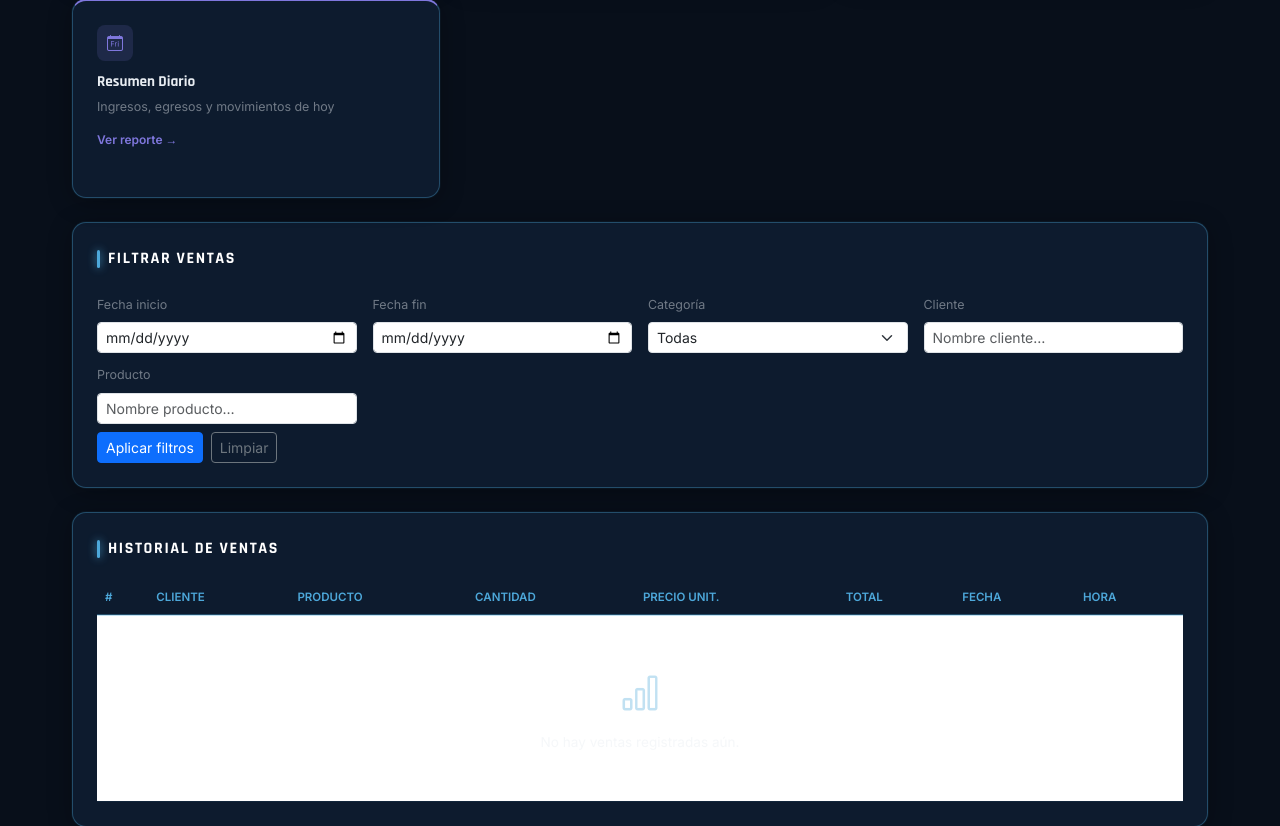
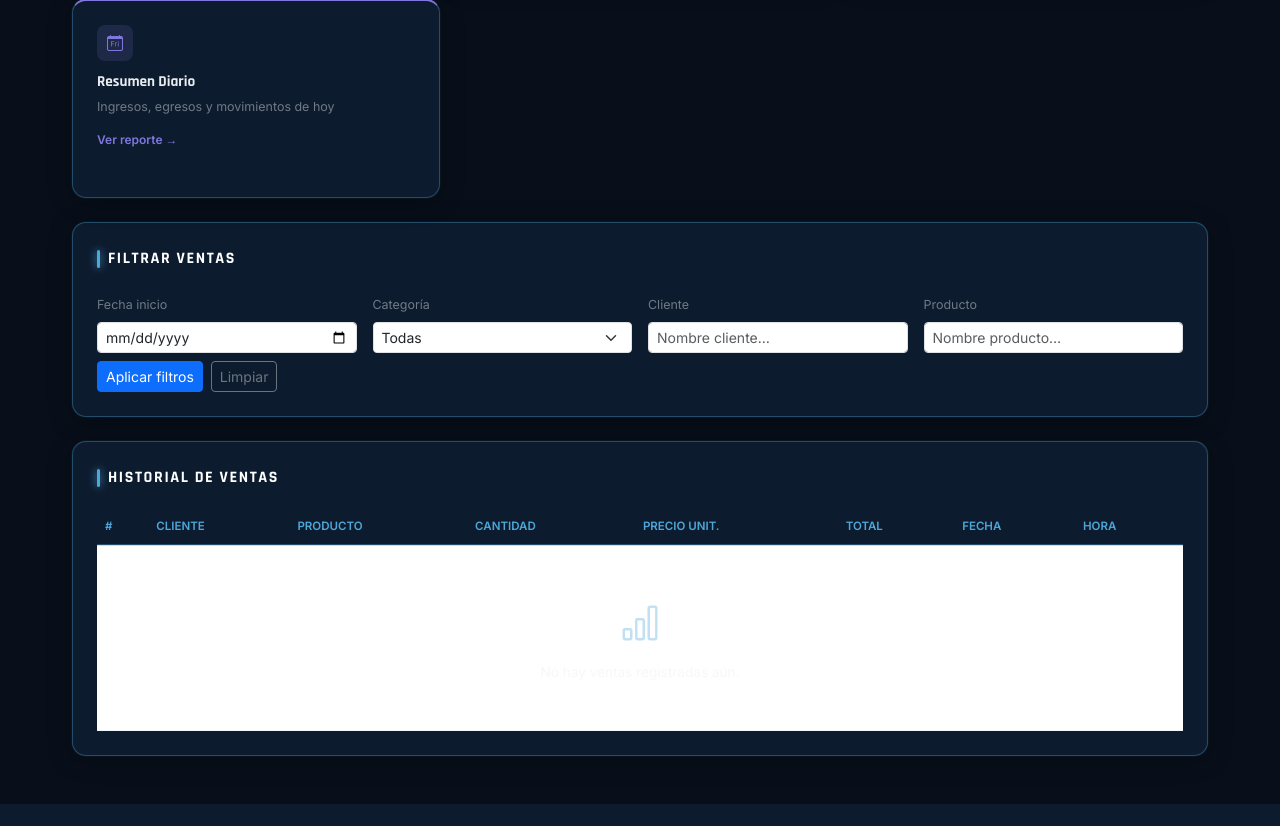
Before and after one commit to foxescar07/licorera, a Django app: page /reportes/ in a window 1280 px wide. Shown: the part 521-1347 px from the top of the page. After the commit the page ends 1325 px from the top, so only its background shows below. Run offline with Django 5.2, Linux system fonts and the light colour scheme; data that the repository does not hold is empty; some libraries are stand-ins or nearby versions.

Commit message:
fix: se elimino fecha de fin

```diff
--- a/reportes/templates/reportes.html
+++ b/reportes/templates/reportes.html
@@ -116,11 +116,6 @@
                value="{{ fecha_inicio }}">
       </div>
       <div class="col-md-3">
-        <label class="form-label" style="font-size:.78rem; color:var(--texto-muted);">Fecha fin</label>
-        <input type="date" name="fecha_fin" class="form-control form-control-sm"
-               value="{{ fecha_fin }}">
-      </div>
-      <div class="col-md-3">
         <label class="form-label" style="font-size:.78rem; color:var(--texto-muted);">Categoría</label>
         <select name="categoria" class="form-select form-select-sm">
           <option value="">Todas</option>
@@ -136,7 +131,6 @@
         <input type="text" name="cliente" class="form-control form-control-sm"
                placeholder="Nombre cliente…" value="{{ cliente_q }}">
       </div>
-      <!-- NUEVO: Filtro por producto -->
       <div class="col-md-3">
         <label class="form-label" style="font-size:.78rem; color:var(--texto-muted);">Producto</label>
         <input type="text" name="producto" class="form-control form-control-sm"
@@ -233,7 +227,6 @@
       </div>
 
       <div class="cys-modal__filters" style="flex-wrap:wrap; gap:8px;">
-        <!-- Búsqueda en tabla de productos -->
         <input type="text" id="invSearch" class="cys-search" placeholder="Buscar producto…"
                onkeyup="filtrarInventario()">
         <select id="invEstado" class="cys-select" onchange="filtrarInventario()">
@@ -256,7 +249,6 @@
             Limpiar
           </button>
         </div>
-        <!-- NUEVO: filtro por producto en entradas/salidas -->
         <input type="text" id="invProductoMov" class="cys-search"
                placeholder="Filtrar entradas/salidas por producto…"
                style="min-width:240px;" oninput="filtrarMovimientosInventario()">
@@ -510,7 +502,6 @@
             Limpiar
           </button>
         </div>
-        <!-- NUEVO: filtro por producto en Resumen Diario -->
         <input type="text" id="rdProducto" class="cys-search"
                placeholder="Filtrar por producto…"
                style="min-width:200px;" oninput="filtrarResumenDiario()">
```
